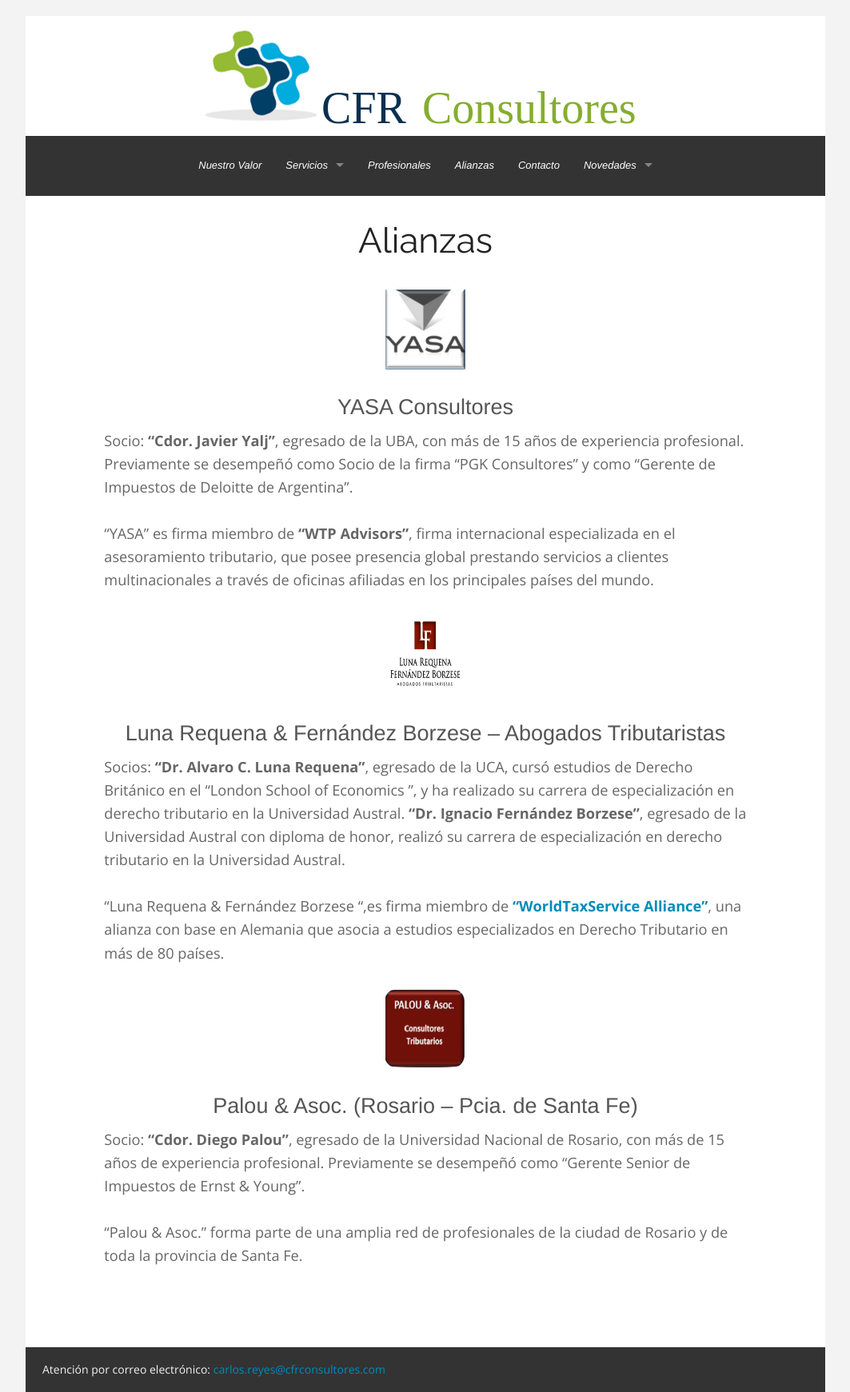
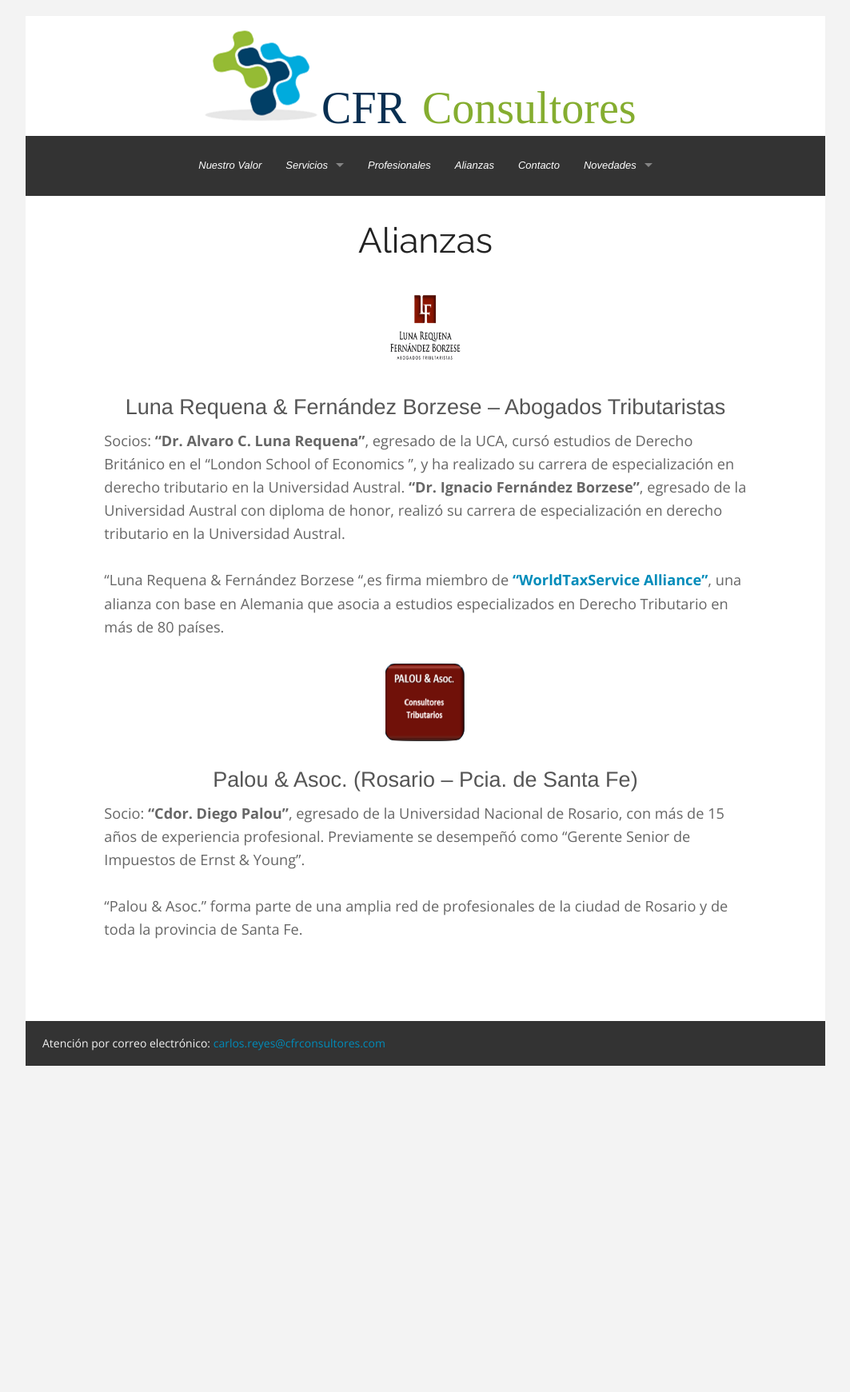
Before and after one commit to cfrconsultores/cfrconsultores.github.io, a Jekyll site: the page built from alianzas/index.md, in a window 1280 px wide. Shown: the whole page at 80% size, without its empty margins (108-1171 px from the left). Built offline with Jekyll 4.4.1, drawn with Linux system fonts in a browser that asks for light colours; some web fonts are replaced; after the commit the page ends 1333 px from its top, so only the background shows below that.

Commit message:
elimine alianza YASA 23102014

```diff
--- a/alianzas/index.md
+++ b/alianzas/index.md
@@ -1,19 +1,11 @@
 ---
 layout: default
-title: Alianzas - CFR
+title: "Alianzas - CFR"
 id: alianzas
+published: true
 ---
 
 # Alianzas
-
-![YASA Consultores](/assets/images/alianzas/yasa-logo.png)
-{: .logo}
-
-### YASA Consultores
-
-Socio: **“Cdor. Javier Yalj”**, egresado de la UBA, con más de 15 años de experiencia profesional. Previamente se desempeñó como Socio de la firma “PGK Consultores” y como “Gerente de Impuestos de Deloitte de Argentina”.
-
-“YASA” es firma miembro de **“WTP Advisors”**, firma internacional especializada en el asesoramiento tributario, que posee presencia global prestando servicios a clientes multinacionales a través de oficinas afiliadas en los principales países del mundo.
 
 ![Requena Abogados](/assets/images/alianzas/requena-logo.png)
 {: .logo}
```
